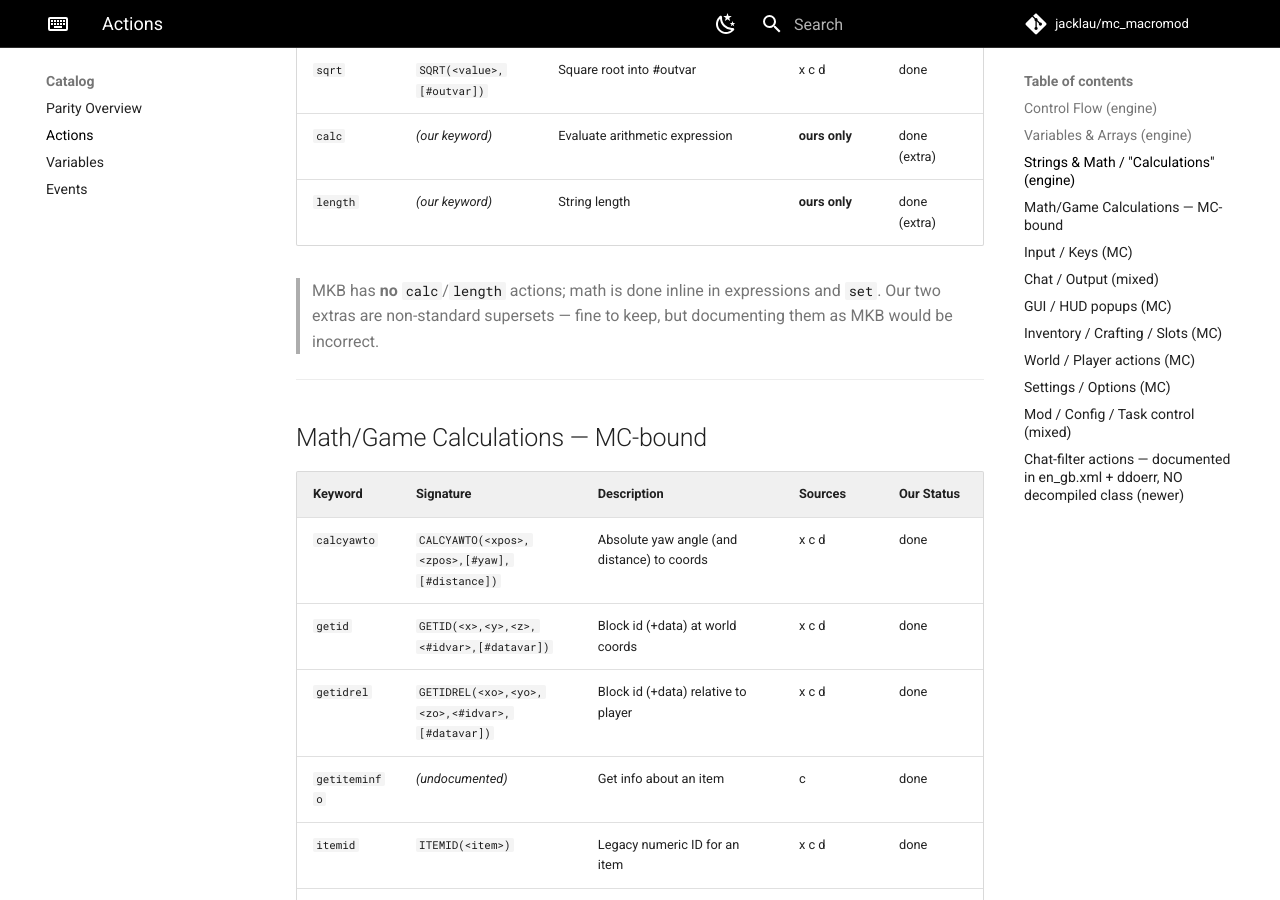
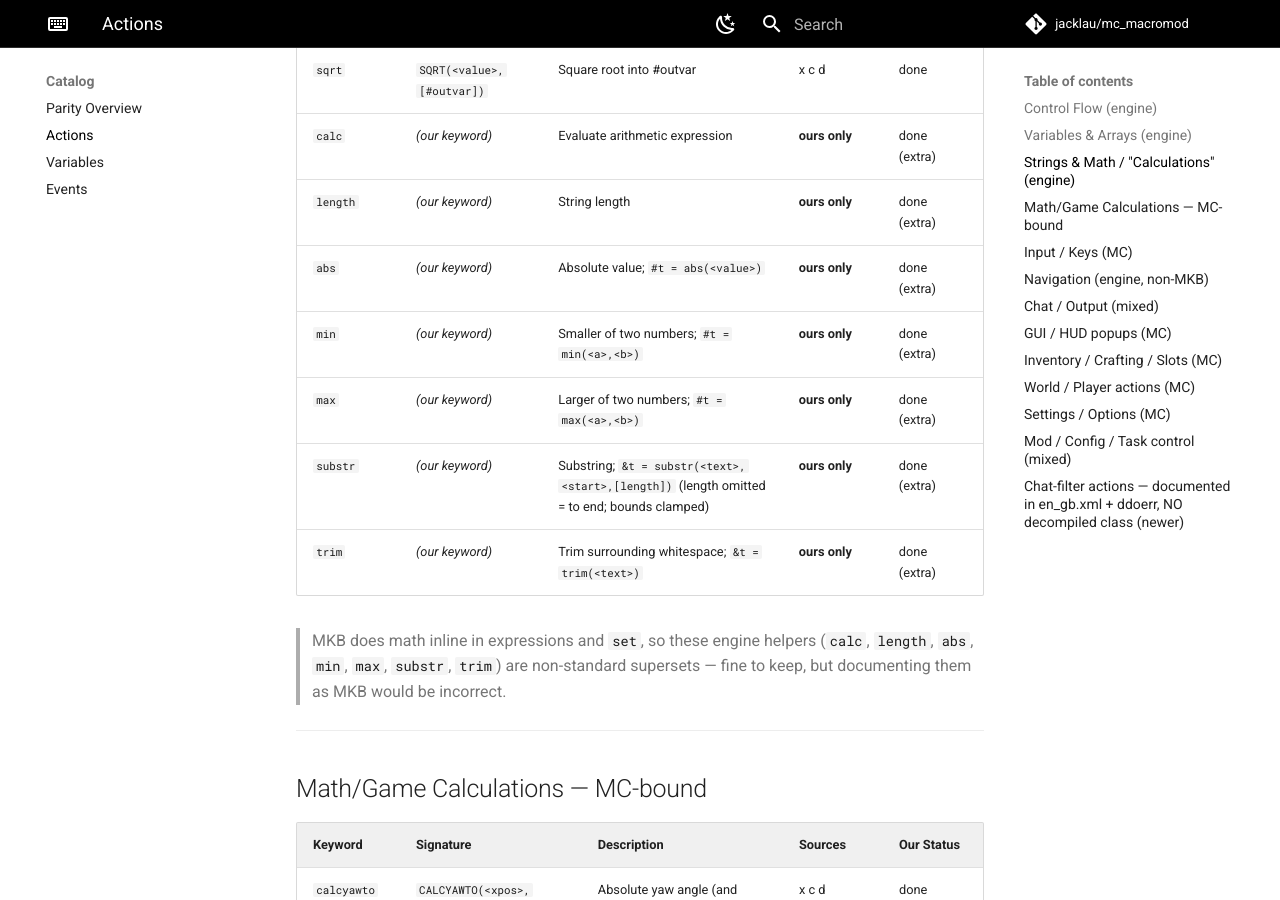
Before and after one commit to jackulau/MacroKeybindMod, an MkDocs documentation site: the page built from docs/catalog/ACTIONS.md, in a window 1280 px wide and 900 px high, scrolled down 4876 px. Built offline with MkDocs 1.6.1 and Material for MkDocs 9.7.7, drawn with Linux system fonts in a browser that asks for light colours; nearby versions of some CDN libraries; library files that are not in the unit come from our copies; comment, search, counter and statistics services are not loaded; some of the changed text lies outside the part shown.

Commit message:
Document the engine-helper actions in the action catalog
ACTIONS.md listed the 10 non-MKB engine helpers by name in the intro but
gave signatures for only calc/length/sqrt. Add catalog rows for the rest
(abs, min, max, substr, trim in Strings & Math; turn in Input; goto and
stopnav in a new Navigation section) so every registered action has a
discoverable signature. Docs only, no code change.

```diff
--- a/docs/catalog/ACTIONS.md
+++ b/docs/catalog/ACTIONS.md
@@ -88,8 +88,13 @@
 | `sqrt` | `SQRT(<value>,[#outvar])` | Square root into #outvar | x c d | done |
 | `calc` | *(our keyword)* | Evaluate arithmetic expression | **ours only** | done (extra) |
 | `length` | *(our keyword)* | String length | **ours only** | done (extra) |
+| `abs` | *(our keyword)* | Absolute value; `#t = abs(<value>)` | **ours only** | done (extra) |
+| `min` | *(our keyword)* | Smaller of two numbers; `#t = min(<a>,<b>)` | **ours only** | done (extra) |
+| `max` | *(our keyword)* | Larger of two numbers; `#t = max(<a>,<b>)` | **ours only** | done (extra) |
+| `substr` | *(our keyword)* | Substring; `&t = substr(<text>,<start>,[length])` (length omitted = to end; bounds clamped) | **ours only** | done (extra) |
+| `trim` | *(our keyword)* | Trim surrounding whitespace; `&t = trim(<text>)` | **ours only** | done (extra) |
 
-> MKB has **no** `calc`/`length` actions; math is done inline in expressions and `set`. Our two extras are non-standard supersets — fine to keep, but documenting them as MKB would be incorrect.
+> MKB does math inline in expressions and `set`, so these engine helpers (`calc`, `length`, `abs`, `min`, `max`, `substr`, `trim`) are non-standard supersets — fine to keep, but documenting them as MKB would be incorrect.
 
 ---
 
@@ -127,6 +132,18 @@
 | `slot` | `SLOT(<slot>)` | Select hotbar slot (1-9; out-of-range ignored, keeps current — like MKB) | x c d | done |
 | `look` | `LOOK(<yaw>,[pitch])` | Snap facing to an absolute yaw/pitch, or a cardinal (north/south/east/west); use `turn` for relative | x c d | done |
 | `looks` | `LOOKS(<yaw>,[pitch],[time])` | Turn facing to a yaw/pitch or cardinal (north/south/east/west); snaps in v1, smooth-over-time is a follow-up | x c d | done |
+| `turn` | *(our keyword)* | Rotate facing by a relative `<deltaYaw>,[deltaPitch]` in degrees (vs `look`/`looks`, which are absolute) | **ours only** | done (extra) |
+
+---
+
+## Navigation (engine, non-MKB)
+
+| Keyword | Signature | Description | Sources | Our Status |
+|---|---|---|---|---|
+| `goto` | *(our keyword)* | Pathfind to a block position `<x>,<y>,<z>`; capturable (`#ok = goto(...)` returns whether a path was found) | **ours only** | done (extra) |
+| `stopnav` | *(our keyword)* | Cancel any active navigation | **ours only** | done (extra) |
+
+> Pathfinding is a MacroKeybindMod addition (MKB has none). Full guide: [pathfinding](../guide/pathfinding.md).
 
 ---
 
```
